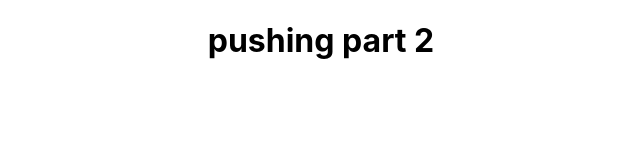
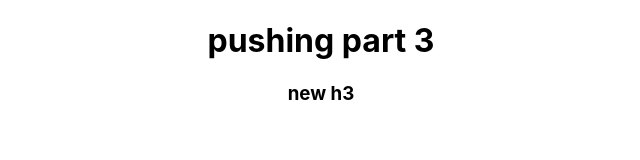
Before and after one commit to Shushant14/sushant, a React (Create React App) app: page / in a window 1280 px wide. Shown: the top 160 px of the page, without its empty margins (319-959 px from the left). Built offline with nearby package versions, Linux system fonts and the light colour scheme.

Commit message:
new tag added

```diff
--- a/src/App.js
+++ b/src/App.js
@@ -5,7 +5,8 @@ function App() {
   return (
     <div className="App">
 
-      <h1>pushing part 2</h1>
+      <h1>pushing part 3</h1>
+      <h3>new h3</h3>
     </div>
   );
 }
```
